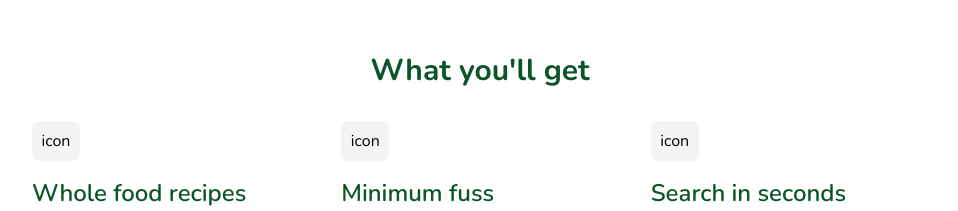
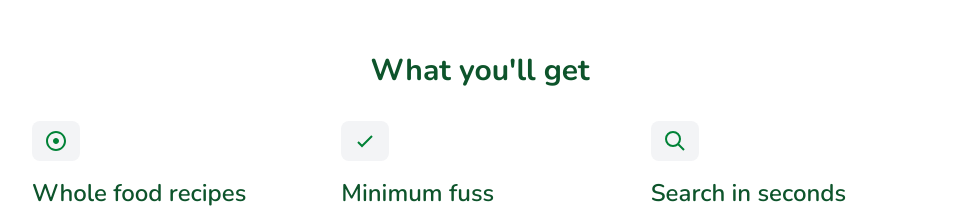
Before and after one commit to Meqdad-Moradi/recipe-finder, an Angular app: page / in a window 1280 px wide. Shown: the part 1020-1231 px from the top of the page, without its empty margins (160-1118 px from the left). Built offline with nearby package versions, Linux system fonts and the light colour scheme.

Commit message:
icons added

```diff
--- a/src/app/components/apps/favorit-services/favorit-services.html
+++ b/src/app/components/apps/favorit-services/favorit-services.html
@@ -6,7 +6,15 @@
   >
     <div>
       <div class="grid place-items-center w-12 h-10 rounded-lg bg-gray-100 p-2">
-        icon
+        <svg
+          class="w-6 h-6 text-green-700"
+          fill="currentColor"
+          viewBox="0 0 24 24"
+        >
+          <path
+            d="M12 2C6.48 2 2 6.48 2 12s4.48 10 10 10 10-4.48 10-10S17.52 2 12 2zm0 18c-4.42 0-8-3.58-8-8s3.58-8 8-8 8 3.58 8 8-3.58 8-8 8zm3-8c0 1.66-1.34 3-3 3s-3-1.34-3-3 1.34-3 3-3 3 1.34 3 3z"
+          />
+        </svg>
       </div>
       <h2 class="text-2xl text-green-900 font-semibold my-4">
         Whole food recipes
@@ -15,14 +23,30 @@
     </div>
     <div>
       <div class="grid place-items-center w-12 h-10 rounded-lg bg-gray-100 p-2">
-        icon
+        <svg
+          class="w-6 h-6 text-green-700"
+          fill="none"
+          stroke="currentColor"
+          stroke-width="2"
+          viewBox="0 0 24 24"
+        >
+          <path d="M5 13l4 4L19 7" />
+        </svg>
       </div>
       <h2 class="text-2xl text-green-900 font-semibold my-4">Minimum fuss</h2>
       <p>All recipes are designed to make eating healthy quick and easy.</p>
     </div>
     <div>
       <div class="grid place-items-center w-12 h-10 rounded-lg bg-gray-100 p-2">
-        icon
+        <svg
+          class="w-6 h-6 text-green-700"
+          fill="none"
+          stroke="currentColor"
+          stroke-width="2"
+          viewBox="0 0 24 24"
+        >
+          <path d="M21 21l-6-6m2-5a7 7 0 11-14 0 7 7 0 0114 0z" />
+        </svg>
       </div>
       <h2 class="text-2xl text-green-900 font-semibold my-4">
         Search in seconds
```
